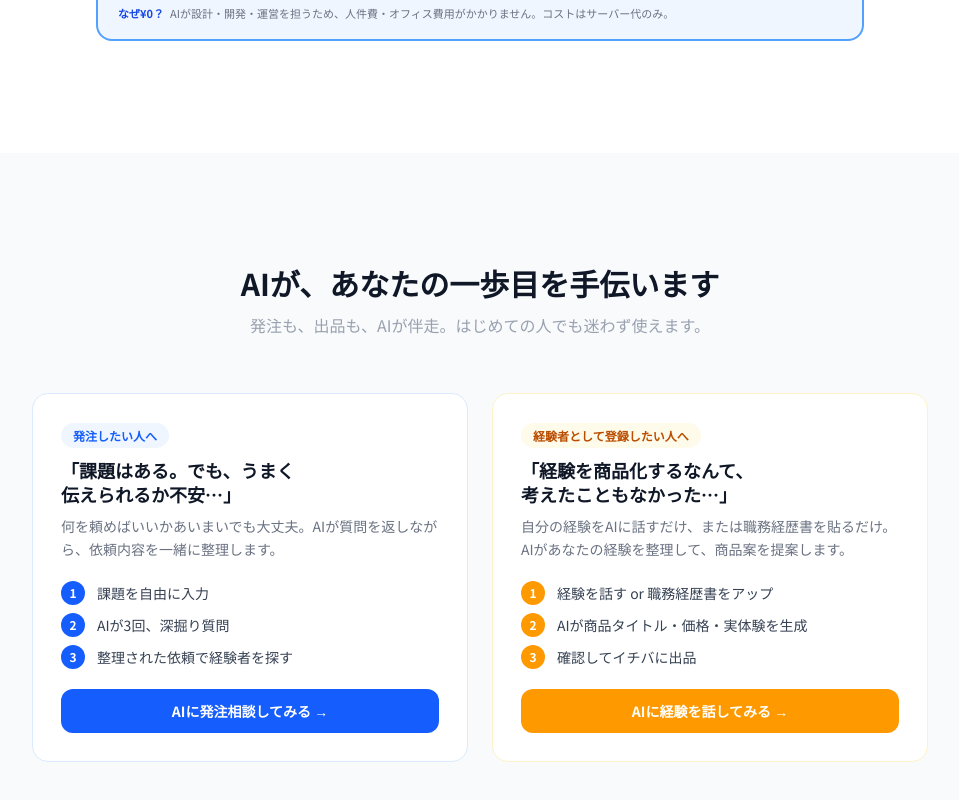
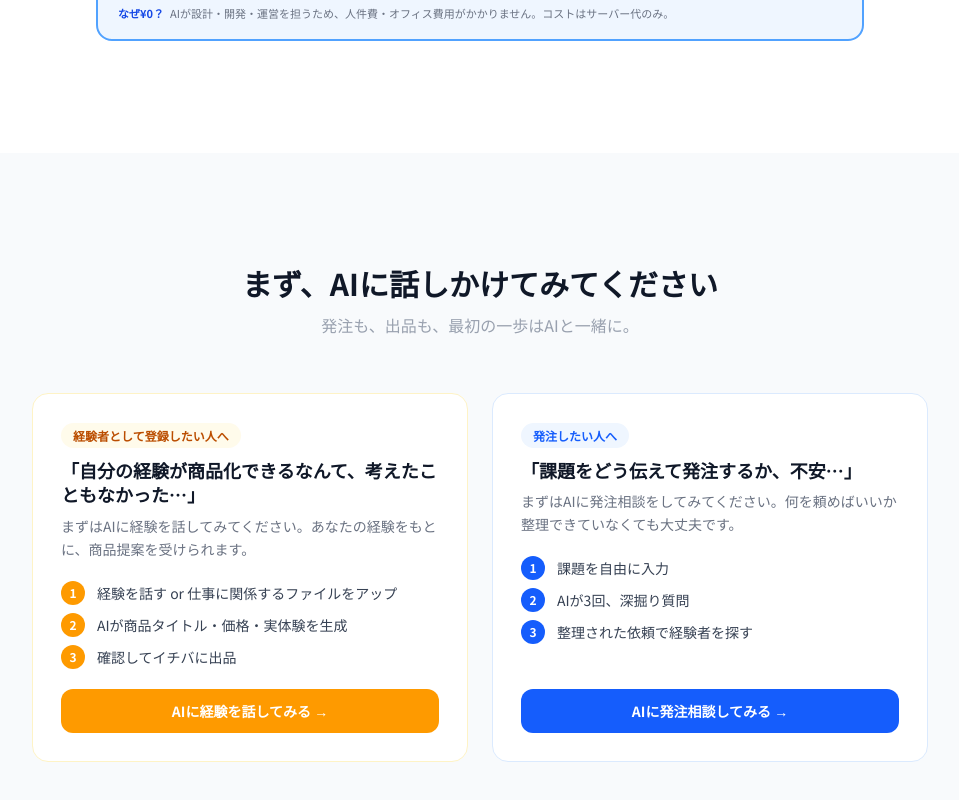
Before and after one commit to westville1030-tech11/skill-tana, a Next.js app: page / in a window 1280 px wide. Shown: the part 1500-2300 px from the top of the page, without its empty margins (160-1119 px from the left). Built offline with nearby package versions, Linux system fonts and the light colour scheme; no server answers.

Commit message:
update hero CTA and two-card section copy

```diff
--- a/app/page.tsx
+++ b/app/page.tsx
@@ -33,10 +33,6 @@ export default function Home() {
                 <Link href="/try"
                   className="bg-gradient-to-r from-blue-500 to-blue-400 text-white px-8 py-4 rounded-xl font-bold hover:opacity-90 transition-opacity text-center shadow-lg shadow-blue-900/50">
                   イチバに登録
-                </Link>
-                <Link href="/request"
-                  className="bg-white/15 border border-white/25 text-white px-8 py-4 rounded-xl font-bold hover:bg-white/20 transition-colors text-center">
-                  AIで発注相談
                 </Link>
                 <Link href="/browse"
                   className="border border-white/20 text-white px-8 py-4 rounded-xl font-bold hover:bg-white/10 transition-colors text-center">
@@ -91,17 +87,41 @@ export default function Home() {
       {/* AIが伴走する両側設計 */}
       <section className="py-28 px-4 bg-slate-50">
         <div className="max-w-4xl mx-auto">
-          <h2 className="text-3xl font-bold text-center text-gray-900 mb-3">AIが、あなたの一歩目を手伝います</h2>
-          <p className="text-center text-gray-400 mb-14">発注も、出品も、AIが伴走。はじめての人でも迷わず使えます。</p>
+          <h2 className="text-3xl font-bold text-center text-gray-900 mb-3">まず、AIに話しかけてみてください</h2>
+          <p className="text-center text-gray-400 mb-14">発注も、出品も、最初の一歩はAIと一緒に。</p>
 
           <div className="grid md:grid-cols-2 gap-6">
+
+            {/* 経験者として登録したい人 */}
+            <div className="bg-white rounded-2xl border border-amber-100 p-7 flex flex-col gap-5">
+              <div>
+                <span className="text-xs font-bold text-amber-700 bg-amber-50 px-3 py-1 rounded-full">経験者として登録したい人へ</span>
+                <h3 className="text-lg font-bold text-gray-900 mt-3 mb-2 leading-snug">「自分の経験が商品化できるなんて、考えたこともなかった…」</h3>
+                <p className="text-sm text-gray-500 leading-relaxed">まずはAIに経験を話してみてください。あなたの経験をもとに、商品提案を受けられます。</p>
+              </div>
+              <div className="space-y-2">
+                {[
+                  { step: "1", label: "経験を話す or 仕事に関係するファイルをアップ" },
+                  { step: "2", label: "AIが商品タイトル・価格・実体験を生成" },
+                  { step: "3", label: "確認してイチバに出品" },
+                ].map((s) => (
+                  <div key={s.step} className="flex items-center gap-3">
+                    <span className="w-6 h-6 rounded-full bg-amber-500 text-white text-xs font-black flex items-center justify-center flex-shrink-0">{s.step}</span>
+                    <span className="text-sm text-gray-700">{s.label}</span>
+                  </div>
+                ))}
+              </div>
+              <Link href="/try" className="mt-auto block text-center bg-amber-500 text-white py-3 rounded-xl text-sm font-bold hover:bg-amber-600 transition-colors">
+                AIに経験を話してみる →
+              </Link>
+            </div>
 
             {/* 発注したい人 */}
             <div className="bg-white rounded-2xl border border-blue-100 p-7 flex flex-col gap-5">
               <div>
                 <span className="text-xs font-bold text-blue-600 bg-blue-50 px-3 py-1 rounded-full">発注したい人へ</span>
-                <h3 className="text-lg font-bold text-gray-900 mt-3 mb-2 leading-snug">「課題はある。でも、うまく<br className="hidden sm:block" />伝えられるか不安…」</h3>
-                <p className="text-sm text-gray-500 leading-relaxed">何を頼めばいいかあいまいでも大丈夫。AIが質問を返しながら、依頼内容を一緒に整理します。</p>
+                <h3 className="text-lg font-bold text-gray-900 mt-3 mb-2 leading-snug">「課題をどう伝えて発注するか、不安…」</h3>
+                <p className="text-sm text-gray-500 leading-relaxed">まずはAIに発注相談をしてみてください。何を頼めばいいか整理できていなくても大丈夫です。</p>
               </div>
               <div className="space-y-2">
                 {[
@@ -117,30 +137,6 @@ export default function Home() {
               </div>
               <Link href="/request" className="mt-auto block text-center bg-blue-600 text-white py-3 rounded-xl text-sm font-bold hover:bg-blue-700 transition-colors">
                 AIに発注相談してみる →
-              </Link>
-            </div>
-
-            {/* 経験者として登録したい人 */}
-            <div className="bg-white rounded-2xl border border-amber-100 p-7 flex flex-col gap-5">
-              <div>
-                <span className="text-xs font-bold text-amber-700 bg-amber-50 px-3 py-1 rounded-full">経験者として登録したい人へ</span>
-                <h3 className="text-lg font-bold text-gray-900 mt-3 mb-2 leading-snug">「経験を商品化するなんて、<br className="hidden sm:block" />考えたこともなかった…」</h3>
-                <p className="text-sm text-gray-500 leading-relaxed">自分の経験をAIに話すだけ、または職務経歴書を貼るだけ。AIがあなたの経験を整理して、商品案を提案します。</p>
-              </div>
-              <div className="space-y-2">
-                {[
-                  { step: "1", label: "経験を話す or 職務経歴書をアップ" },
-                  { step: "2", label: "AIが商品タイトル・価格・実体験を生成" },
-                  { step: "3", label: "確認してイチバに出品" },
-                ].map((s) => (
-                  <div key={s.step} className="flex items-center gap-3">
-                    <span className="w-6 h-6 rounded-full bg-amber-500 text-white text-xs font-black flex items-center justify-center flex-shrink-0">{s.step}</span>
-                    <span className="text-sm text-gray-700">{s.label}</span>
-                  </div>
-                ))}
-              </div>
-              <Link href="/try" className="mt-auto block text-center bg-amber-500 text-white py-3 rounded-xl text-sm font-bold hover:bg-amber-600 transition-colors">
-                AIに経験を話してみる →
               </Link>
             </div>
 
```
